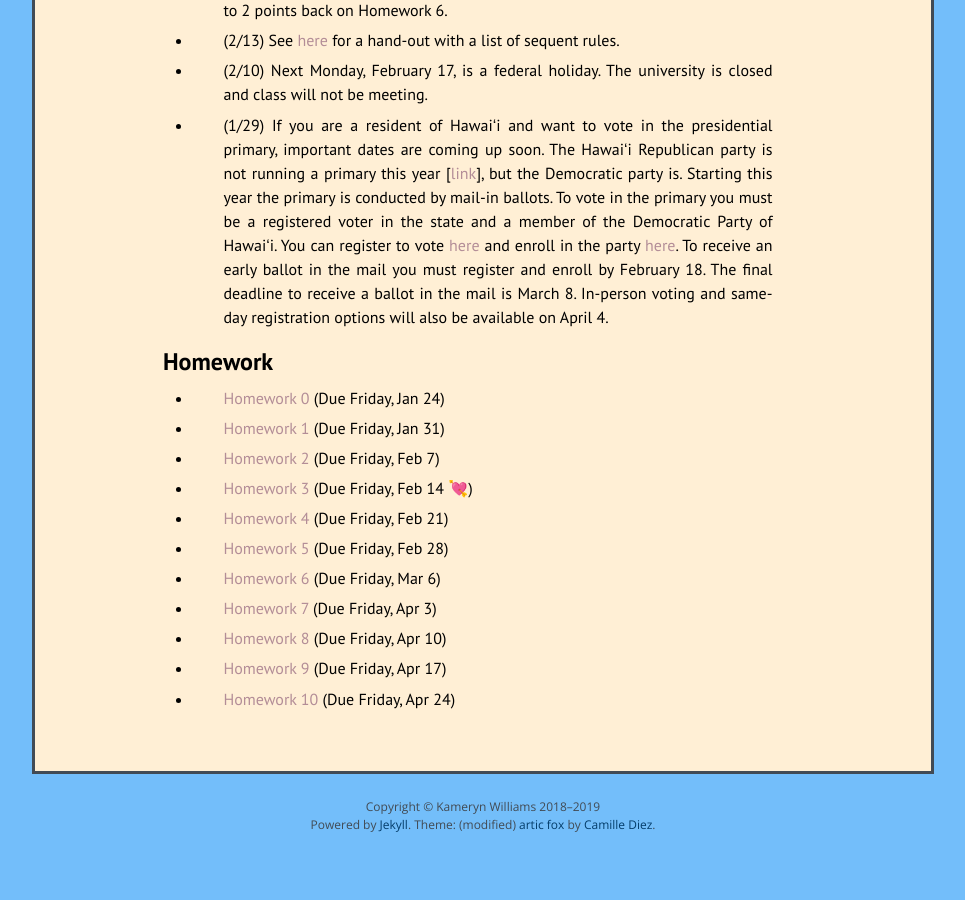
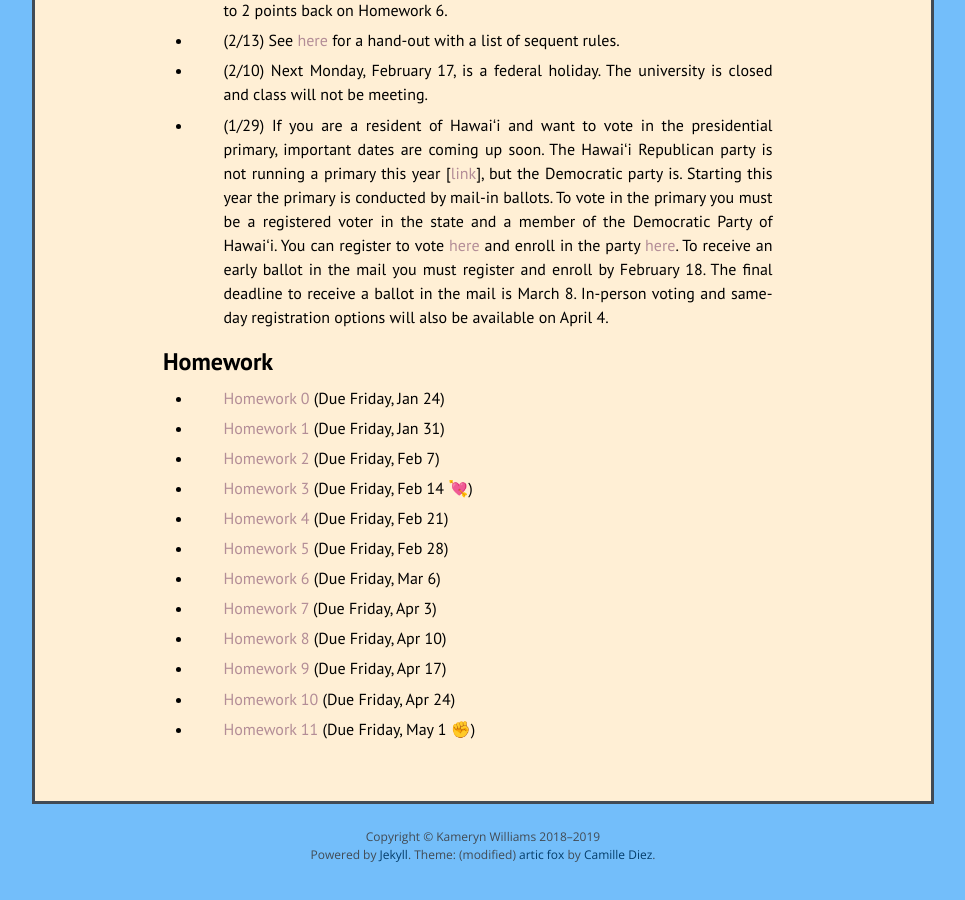
Before and after one commit to kamerynjw/kamerynjw.github.io, a Jekyll site: the page built from teaching/2020/math455.md, in a window 1280 px wide and 900 px high, scrolled down 698 px. Shown: the whole window, without its empty margins (157-1122 px from the left). Built offline with Jekyll 4.4.1, drawn with Linux system fonts in a browser that asks for light colours; nearby versions of some CDN libraries; before the commit the page ends 1568 px from its top, so only the background shows below that.

Commit message:
last 455 homework :( :( :(

```diff
--- a/teaching/2020/math455.md
+++ b/teaching/2020/math455.md
@@ -64,3 +64,5 @@ Homework
 * [Homework 9]({{ page.url }}h9.pdf) (Due Friday, Apr 17)
 
 * [Homework 10]({{ page.url }}h10.pdf) (Due Friday, Apr 24)
+
+* [Homework 11]({{ page.url }}h11.pdf) (Due Friday, May 1 ✊)
```
Also changed, not shown: 1 other file.
